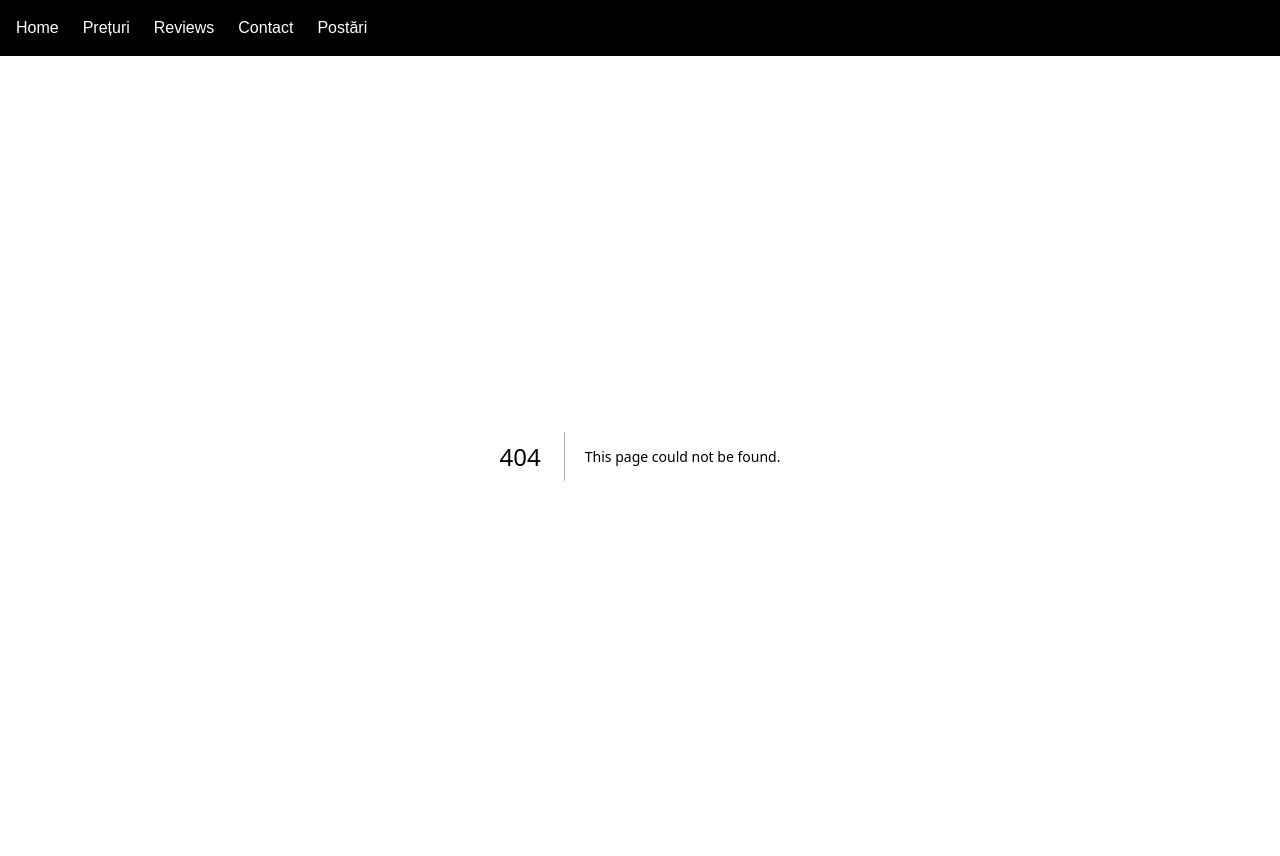
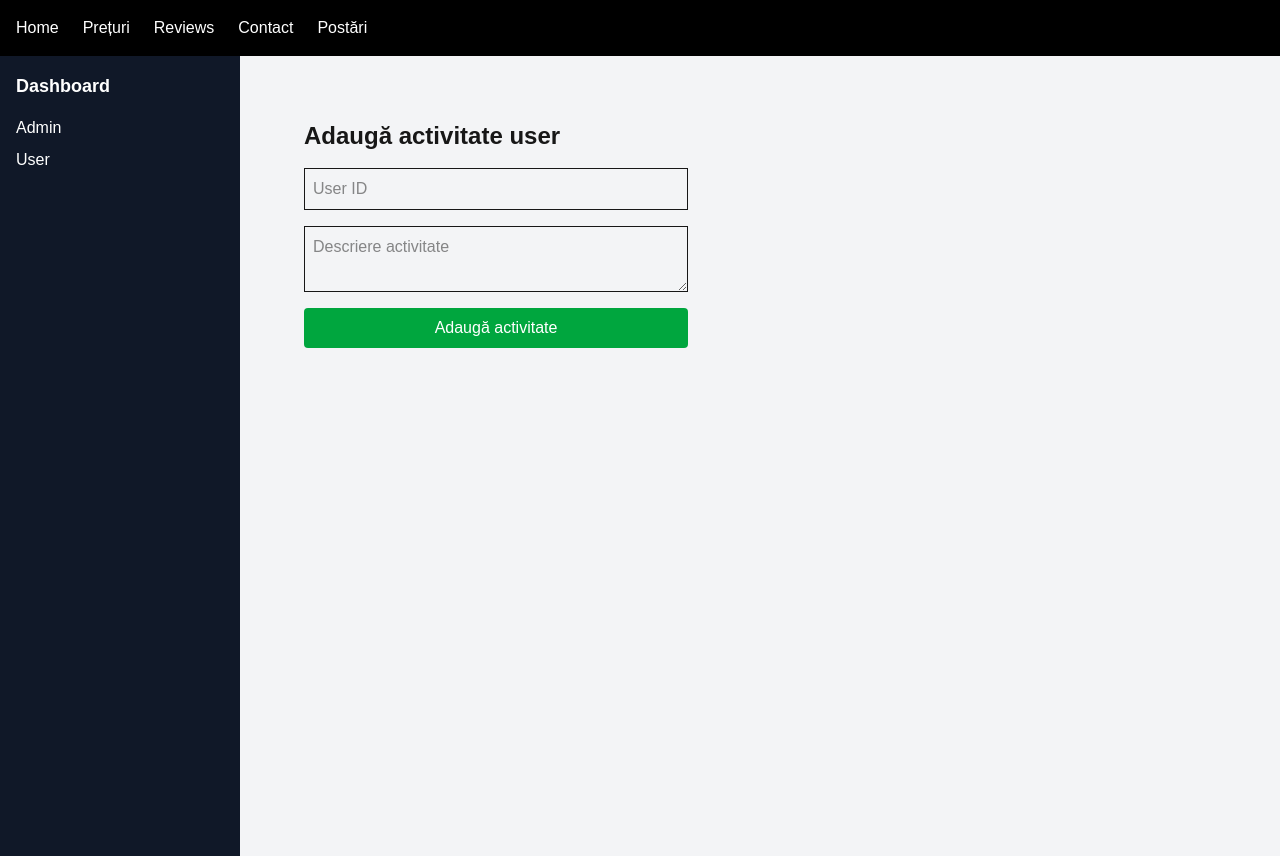
Before and after one commit to gabf48/service-smart, a Next.js app: page /dashboard/admin/add-history in a window 1280 px wide. Before the commit this address had no page. Built offline with nearby package versions, Linux system fonts and the light colour scheme; no server answers.

Commit message:
Admin can add user history

```diff
--- /dev/null
+++ b/app/dashboard/admin/add-history/page.tsx
@@ -0,0 +1,53 @@
+"use client";
+
+import { useState } from "react";
+import { supabase } from "@/lib/supabase";
+
+export default function AddHistory() {
+  const [userId, setUserId] = useState("");
+  const [description, setDescription] = useState("");
+
+  const handleAdd = async () => {
+    if (!userId || !description) {
+      alert("Completează toate câmpurile!");
+      return;
+    }
+
+    const { data, error } = await supabase
+      .from("user_history")
+      .insert([{ user_id: userId, description }]);
+
+    if (error) {
+      alert(error.message);
+    } else {
+      alert("Activitate adăugată!");
+      setDescription("");
+      setUserId("");
+    }
+  };
+
+  return (
+    <div className="p-8 flex flex-col gap-4 max-w-md">
+      <h1 className="text-2xl font-bold">Adaugă activitate user</h1>
+      <input
+        type="text"
+        placeholder="User ID"
+        value={userId}
+        onChange={(e) => setUserId(e.target.value)}
+        className="border p-2"
+      />
+      <textarea
+        placeholder="Descriere activitate"
+        value={description}
+        onChange={(e) => setDescription(e.target.value)}
+        className="border p-2"
+      />
+      <button
+        onClick={handleAdd}
+        className="bg-green-600 text-white px-4 py-2 rounded"
+      >
+        Adaugă activitate
+      </button>
+    </div>
+  );
+}
```
